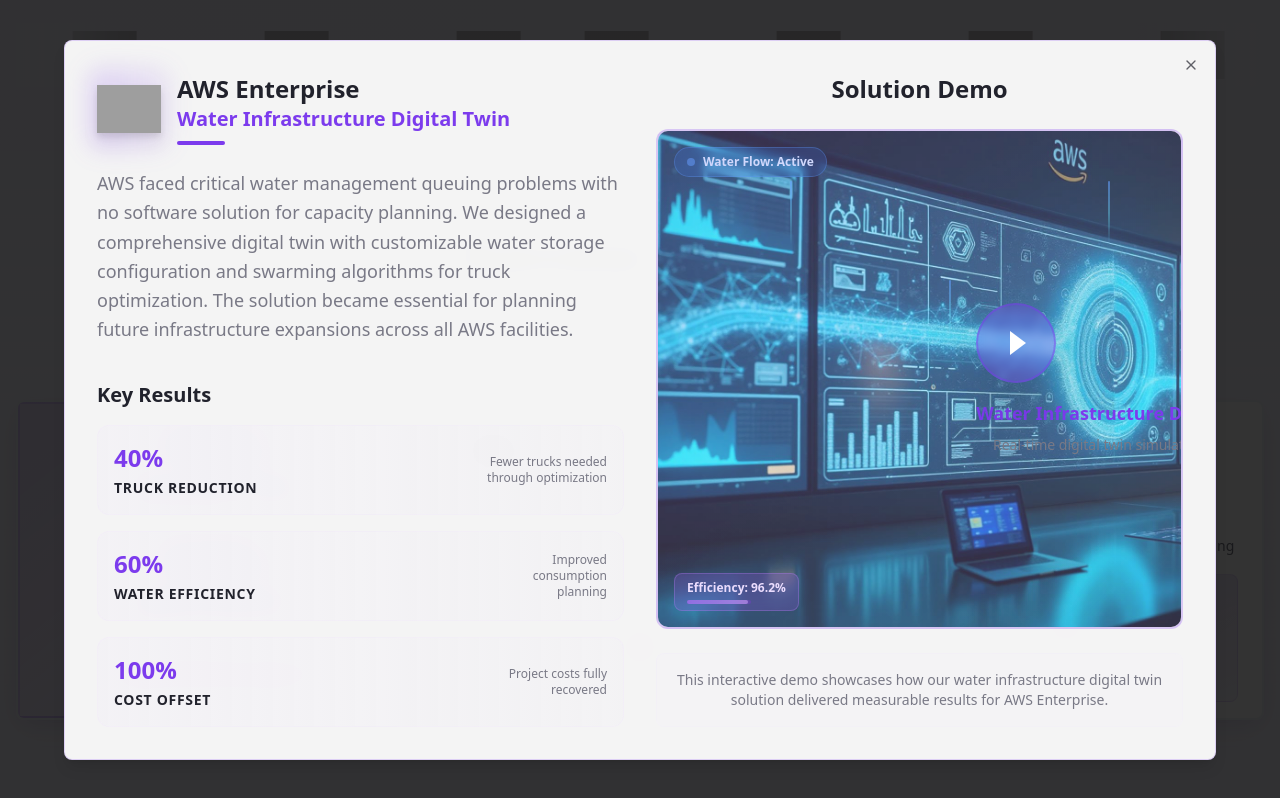
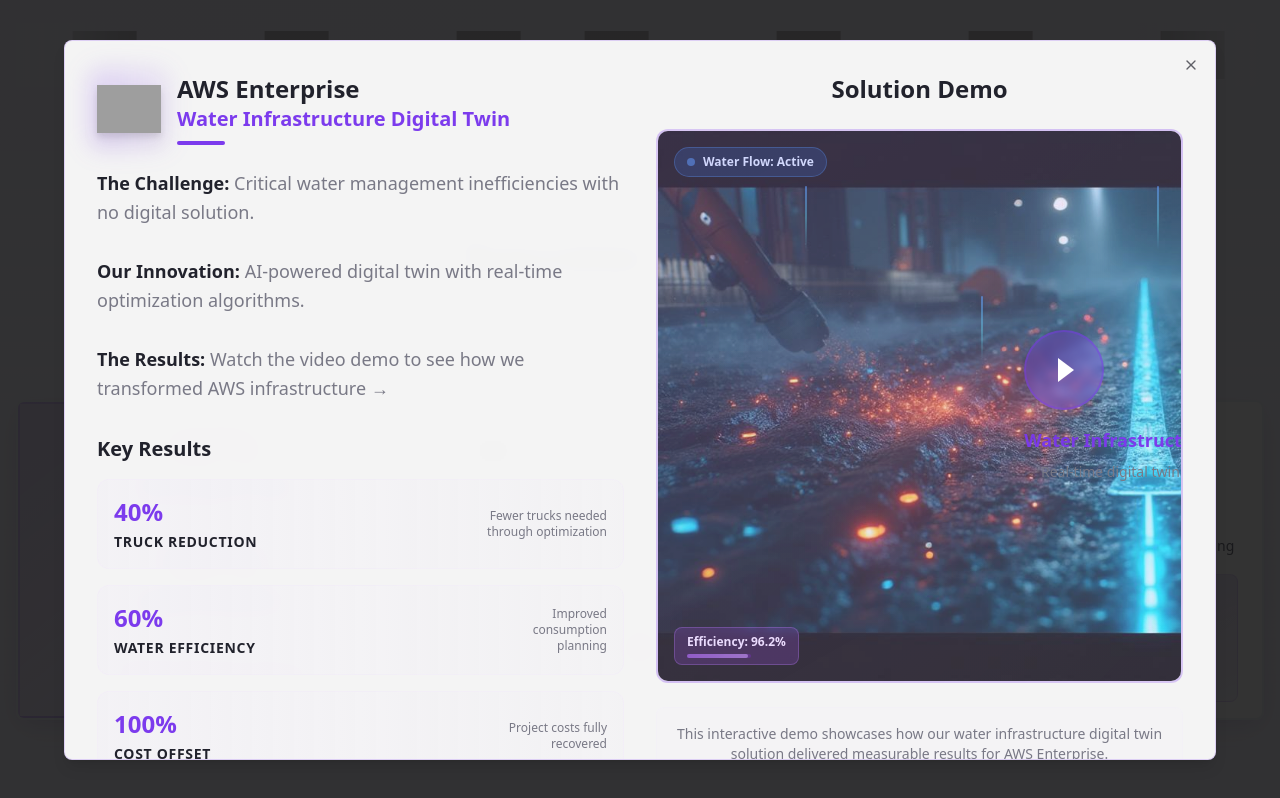
Before and after one commit to ojas-1234/bld-ai-website-mvp, a React (Vite) app: page / in a window 1280 px wide. Both pictures are taken after a click on the button 213 px from the left and 1480 px from the top of the page. Shown: the part 921-1719 px from the top of the page. Built offline with nearby package versions, Linux system fonts and the light colour scheme; grey boxes are pictures that could not be loaded.

Commit message:
Create AWS case study video
Create an 8-second tech video showcasing the AWS case study, highlighting the problem, solution, and impact.

```diff
--- a/src/components/ProjectShowcase.tsx
+++ b/src/components/ProjectShowcase.tsx
@@ -2,7 +2,7 @@
 import { useState, useCallback, useEffect } from 'react';
 import { Card } from '@/components/ui/card';
 import { Dialog, DialogContent, DialogOverlay } from '@/components/ui/dialog';
-import awsWaterInfrastructureVideo from '@/assets/aws-water-infrastructure-video.jpg';
+import awsWaterTechDemo from '@/assets/aws-water-tech-demo.jpg';
 
 interface Project {
   id: string;
@@ -37,7 +37,7 @@ const ProjectShowcase = () => {
       title: 'Water Infrastructure Digital Twin',
       description: 'Comprehensive digital twin model optimizing water consumption and management at AWS data centers with real-time insights and simulations',
       videoPreview: 'https://images.unsplash.com/photo-1488590528505-98d2b5aba04b?w=800&h=450&fit=crop',
-      videoFull: awsWaterInfrastructureVideo,
+      videoFull: awsWaterTechDemo,
       metrics: [
         { title: 'Truck Reduction', value: '40%', description: 'Fewer trucks needed through optimization' },
         { title: 'Water Efficiency', value: '60%', description: 'Improved consumption planning' },
@@ -355,7 +355,11 @@ const ProjectShowcase = () => {
                     <p className="text-muted-foreground mb-8 text-lg leading-relaxed flex-1">
                       {project.id === '1' ? (
                         <>
-                          AWS faced critical water management queuing problems with no software solution for capacity planning. We designed a comprehensive digital twin with customizable water storage configuration and swarming algorithms for truck optimization. The solution became essential for planning future infrastructure expansions across all AWS facilities.
+                          <strong className="text-foreground">The Challenge:</strong> Critical water management inefficiencies with no digital solution.
+                          <br /><br />
+                          <strong className="text-foreground">Our Innovation:</strong> AI-powered digital twin with real-time optimization algorithms.
+                          <br /><br />
+                          <strong className="text-foreground">The Results:</strong> Watch the video demo to see how we transformed AWS infrastructure →
                         </>
                       ) : project.description}
                     </p>
```
Also changed, not shown: src/assets/aws-water-tech-demo.jpg (added).
